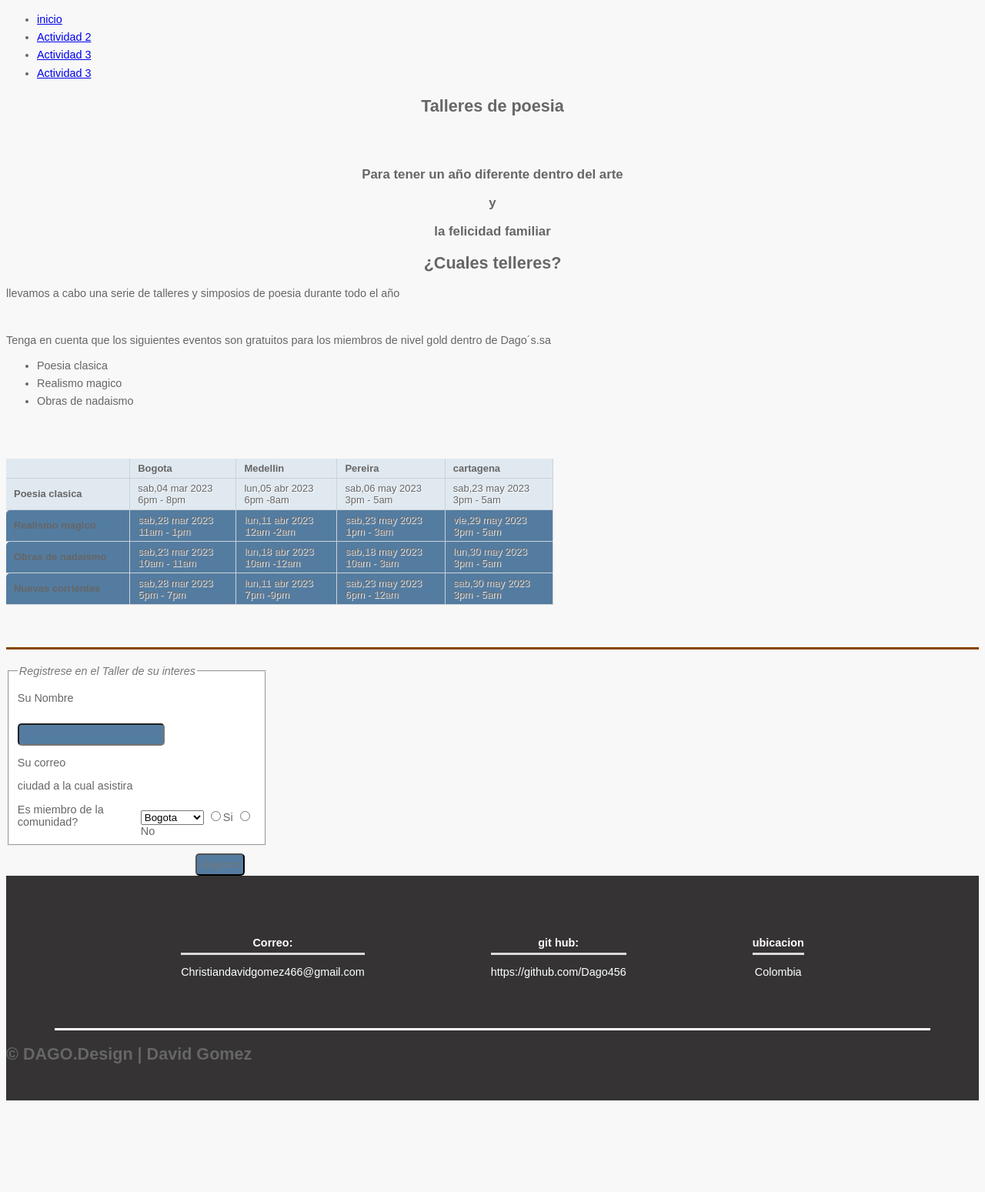
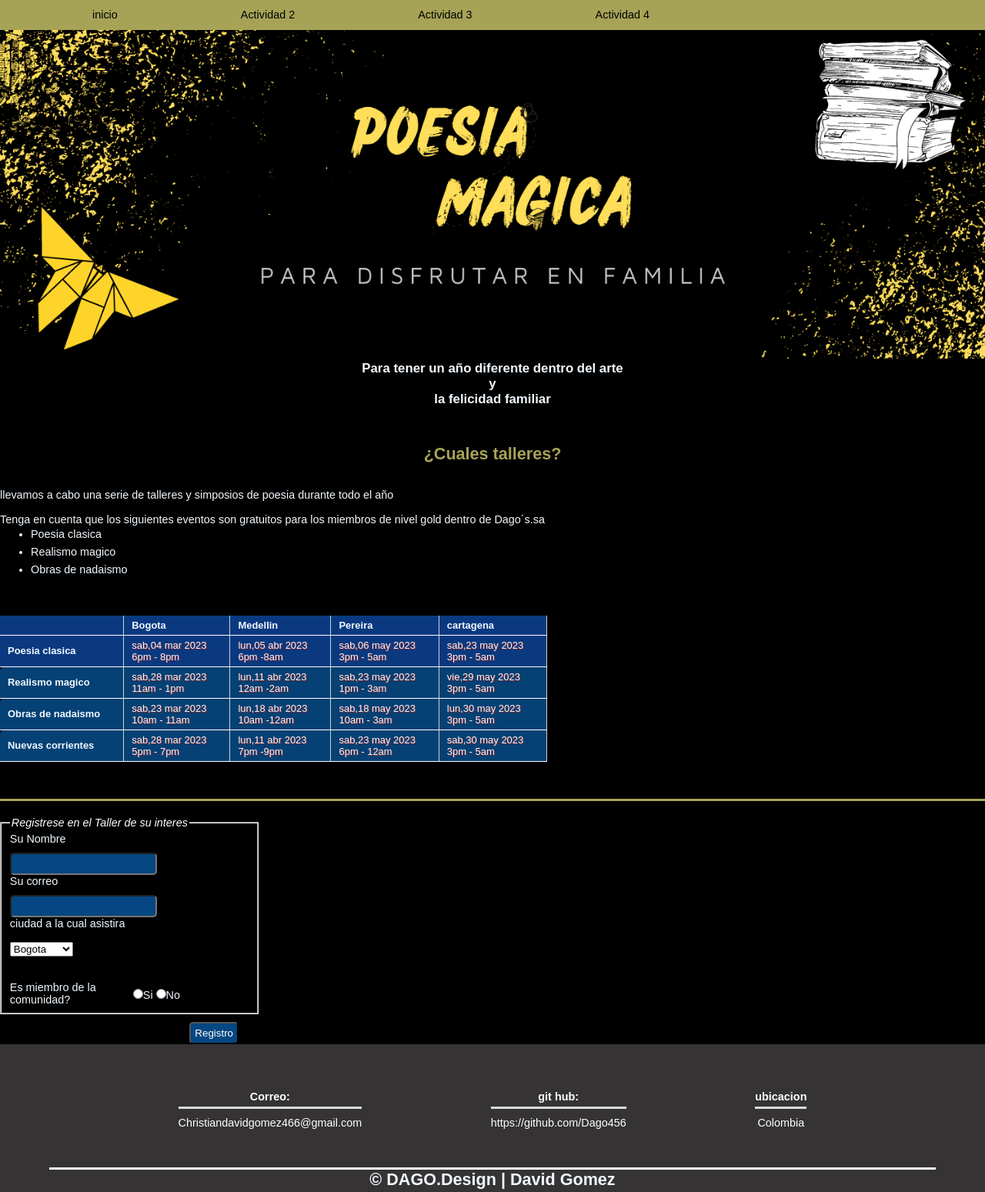
Before and after one commit to Dago456/confi, a plain HTML site: page activ1.html in a window 1280 px wide. Shown: the whole page at 77% size. Before the commit the page ends 1438 px from the top, so only its background shows below. Drawn offline with Linux system fonts and the light colour scheme.

Commit message:
se mejora el css de actriv 1 2 y 3

```diff
--- a/activ1.html
+++ b/activ1.html
@@ -10,31 +10,32 @@
 </head>
 
 <body>
-    <header class="cocolor">
+    <header class="cocolor" style="background-color: black;">
         <nav class="sisi">
             <ul>
                 <li> <a href="index.html">inicio</a></li>
                 <li> <a href="activ2.html">Actividad 2</a></li>
                 <li> <a href="activ3.html">Actividad 3</a></li>
-                <li> <a href="activ4.html">Actividad 3</a></li>
+                <li> <a href="activ4.html">Actividad 4</a></li>
 
             </ul>
         </nav>
-        <section class="index_titul">
+        <div>
+            <img src="img/Yellow Black Brush Twitter Header.png" alt="" style="width: 100%;">
+        </div>
+    </header>
+    <section class="index_titul" style="background-color: black; color: aliceblue;">
         <center>
-                <h1>Talleres de poesia</h1>
-                <br><br>
             <h3>Para tener un año diferente dentro del arte</h3>
             <h3>y</h3>
             <h3>la felicidad familiar</h3>
-            </center>
+        </center><br><br><br>
     </section>
-    </header>
     <main>
-        <section>
+        <section style="color: aliceblue; background-color: black;">
             <center>
-                <h1>¿Cuales telleres?</h1>
-            </center>
+                <h1 style="color: #a6a357;">¿Cuales talleres?</h1>
+            </center><br><br>
             <p>llevamos a cabo una serie de talleres y simposios de poesia
                 durante todo el año
             </p>
@@ -45,7 +46,7 @@
             </p>
 
         </section>
-        <section>
+        <section style="color: aliceblue; background-color: black;">
             <div>
                 <ul>
                     <li href="#clasic">Poesia clasica</li>
@@ -96,33 +97,38 @@
                     </tr>
                 </table>
             </div>
+            <br><br><br>
         </section>
     </main>
-    <br><br><br>
-    <hr color="#8546" size="3px">
+    <section style="color: aliceblue; background-color: black;">
+        <hr color="#a6a357" size="3px">
         <form action="Activ2.html" method="get">
             <fieldset>
                 <legend>Registrese en el Taller de su interes</legend>
                 <p><label for="name">Su Nombre</label></p>
                 <input type="text" name="name">
                 <p><label for="email">Su correo</label></p>
+                <input type="text" name="name">
+
                 <p><label for="location">ciudad a la cual asistira</label></p>
+                <br>
                 <select name="location" id="location">
                     <option value="Bo">Bogota</option>
                     <option value="Med">Medellin</option>
                     <option value="Per">Pereira</option>
                     <option value="Cart">cartagena</option>
                 </select>
+                <br><br><br>
                 <span class="title">Es miembro de la comunidad? </span>
-<label ><input type="radio" name="menber" value="si">Si</label>
-<label ><input type="radio" name="menber" value="No">No</label>
+                <label><input type="radio" name="menber" value="si">Si</label>
+                <label><input type="radio" name="menber" value="No">No</label>
 
             </fieldset>
             <div class="submit"><input type="submit" value="Registro"></div>
         </form>
 
 
-
+    </section>
 
 
 
@@ -142,7 +148,9 @@
                 <p>Colombia</p>
             </div>
         </div>
-        <h2 class="titulo-final">&copy; DAGO.Design | David Gomez</h2>
+        <center>
+        <h2 class="titulo-final" style="color: aliceblue;">&copy; DAGO.Design | David Gomez</h2>
+    </center>
     </footer>
 </body>
 
--- a/css/act1.css
+++ b/css/act1.css
@@ -1,10 +1,38 @@
+*{
+    margin: 0;
+}
 body {
     font-family: Arial, Helvetica, sans-serif;
     font-size: 90%;
     color: #666;
-    background-color: #f8f8f8;
+    background-color: #000000;
+}
+.sisi {
+    background: #a6a357;
+    overflow: hidden;
+    text-align: right;
 }
 
+.sisi>ul {
+    list-style: none;
+}
+
+.sisi>ul li {
+    float: left;
+}
+
+.sisi>ul li a {
+    padding: 8px 80px 8px 80px;
+    display: block;
+    color: #000000;
+    text-decoration: none;
+    text-align: right;
+}
+
+.sisi>ul li a:hover {
+    background: #000000;
+ color: #cbd2d8;
+}
 li {
     list-style-image: url;
     line-height: 1.6em;
@@ -21,25 +49,25 @@ td {
     border-spacing: 0px;
     font-size: 90%;
     text-align: left;
-    background-color: #e0e9f0;
-    border-bottom: 1px solid #cbd2d8;
+    background-color: #0a3980;
+    border-bottom: 1px solid #ffffff;
     border-right: 1px solid #cbd2d8;
     margin: 0px;
 }
 th.head th {
-    color: #fff;
-    background-color: #90b4d6;
+    color: #b71d1d;
+    background-color: #0b4a85;
     border-bottom: 20px solid #547ca0;
-    border-right: 1px solid #90b4d6;
+    border-right: 1px solid #0e304f;
     text-align: center;
     text-shadow:  -1px -1px 1px #666666;
     letter-spacing: 0.15em;
 }
 
-td{text-shadow: 1px 1px 1px #ffffff;}
+td{text-shadow: 1px 1px 1px #9e2424;}
 
 tr.even td, tr.even th{
-    background-color: #547ca0;
+    background-color: #054175;
 }
 tr.even th:first-child{
     -webkit-border-top-left-radius:5px ;
@@ -54,32 +82,32 @@ tr.even th:last-child{ -webkit-border-top-left-radius:5px ;
 fieldset{
     width: 310px;
     margin-top: 20px;
-    border: 1pxsolid #d6d6d6;
-    background-color: #ffffff;
+    border: 1pxsolid #000000;
+    background-color: #000000;
     line-height: 1,6em;
 }
 
 legend{
     font-style: italic;
-    color: #777;
+    color: #ffffff;
 }
 input:focus, input :hover{
-    background-color: #547ca0;
-    border: 1px solid#006633;
+    background-color: #ffffff;
+    border: 1px solid#06723c;
 }
 
 input{
-    order: 1px solid#006633;
-    background-color: #547ca0;
-    color: #777;
+    order: 1px solid#0d1ca5;
+    background-color: #054782;
+    color: #ffffff;
     border-radius: 5px;
     padding: 5px;
     margin-top: 10px;
 }
 input:hover{
-    border: 1px solid #547;
-    background-color: #90b4d6;
-color: #547ca0;
+    border: 1px solid rgb(57, 9, 153);
+    background-color: #ffffff;
+color: #000000;
 cursor: pointer;
 }
 
--- a/css/act2.css
+++ b/css/act2.css
@@ -3,7 +3,7 @@ header section aside nav article figure figcaption {
 }
 body{
     color: black;
-    background-color: aquamarine;
+    background-color: rgb(0, 0, 0);
     background-image: url(´../images/dark-wood.jpg´);
     background-position: center;
     font-family: Impact, Haettenschweiler, 'Arial Narrow Bold', sans-serif;
@@ -13,14 +13,8 @@ body{
 .wrapper{
     width: 940px;
     margin: 20px auto 20px auto;
-    border: 2px solid salmon;
-    background-color: violet;
-}
-
-@fuckit
-header{
-    height: 160px;
-    background-image: url(..img/header-yokos);
+    border: 2px solid rgb(29, 78, 174);
+    background-color: rgb(0, 0, 0);
 }
 
 h1{
@@ -30,9 +24,9 @@ h1{
     margin: 0px;
 }
 
-nav footer{
-color: #353333;
-background-color: aqua;
+nav {
+color: #9c1d1d;
+background-color: rgb(0, 0, 0);
 height: 30px;
     clear: both;
 }
@@ -54,15 +48,13 @@ nav li a :hover nav li a.current{
 
 section.courses{
     float: left;
-    width: 659px;
     border-right: 1px solid slateblue;
 }
+p{
+    color: #fff;
+    border-right: 200px;
+}
 
-article{
-    clear: both;
-    overflow: auto;
-    width: 100%;
-}
 hgroup{
     margin-top: 40px;
 }
@@ -92,7 +84,7 @@ aside section a{
 }
 aside section a:hover{
     color: plum;
-    background-color: teal;
+    background-color: rgb(25, 89, 171);
 }
 a{
     color: lightslategrey;
@@ -104,10 +96,11 @@ h1 h2 h3 {
 h2 {
     margin: 10px 0 10px 0;
     padding: 0;
+    color:#fff;
 }
 h3{
     margin: 30px 0 10px 0;
-    color: royalblue;
+    color: rgb(135, 132, 132);
 }
 
 aside h2{
--- a/css/style.css
+++ b/css/style.css
@@ -44,32 +44,7 @@ nav>ul li a:hover {
     background: #2d6898a5;
 }
 
-.sisi {
-    background: #4f0dad;
-    overflow: hidden;
-    text-align: right;
-}
 
-.sisi>ul {
-    list-style: none;
-}
-
-.sisi>ul li {
-    float: left;
-}
-
-.sisi>ul li a {
-    padding: 8px 150px 8px 100px;
-    display: block;
-    color: #ffffff;
-    text-decoration: none;
-    text-align: right;
-}
-
-.sisi>ul li a:hover {
-    background: #d10707;
-
-}
 
 .forsee {
     background: #353333;
```
Also changed, not shown: activ2.html (+12 -16 lines), img/Yellow Black Brush Twitter Header.png (added), img/header-yokos.png, 2 other files. Lines whose indentation alone changed are shown as unchanged.
